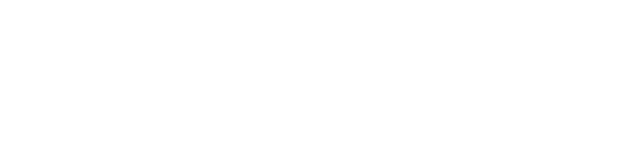
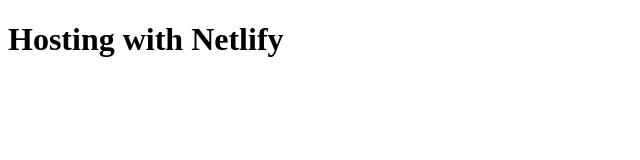
Before and after one commit to elisebastaens/new-repository, a plain HTML site: page index.html in a window 1280 px wide. Shown: the whole page, without its empty margins (0-640 px from the left). Drawn offline with Linux system fonts and the light colour scheme.

Commit message:
Update index.html

```diff
--- a/index.html
+++ b/index.html
@@ -7,6 +7,6 @@
   <title>Document</title>
 </head>
 <body>
-
+  <h1>Hosting with Netlify</h1>
 </body>
 </html>
```
